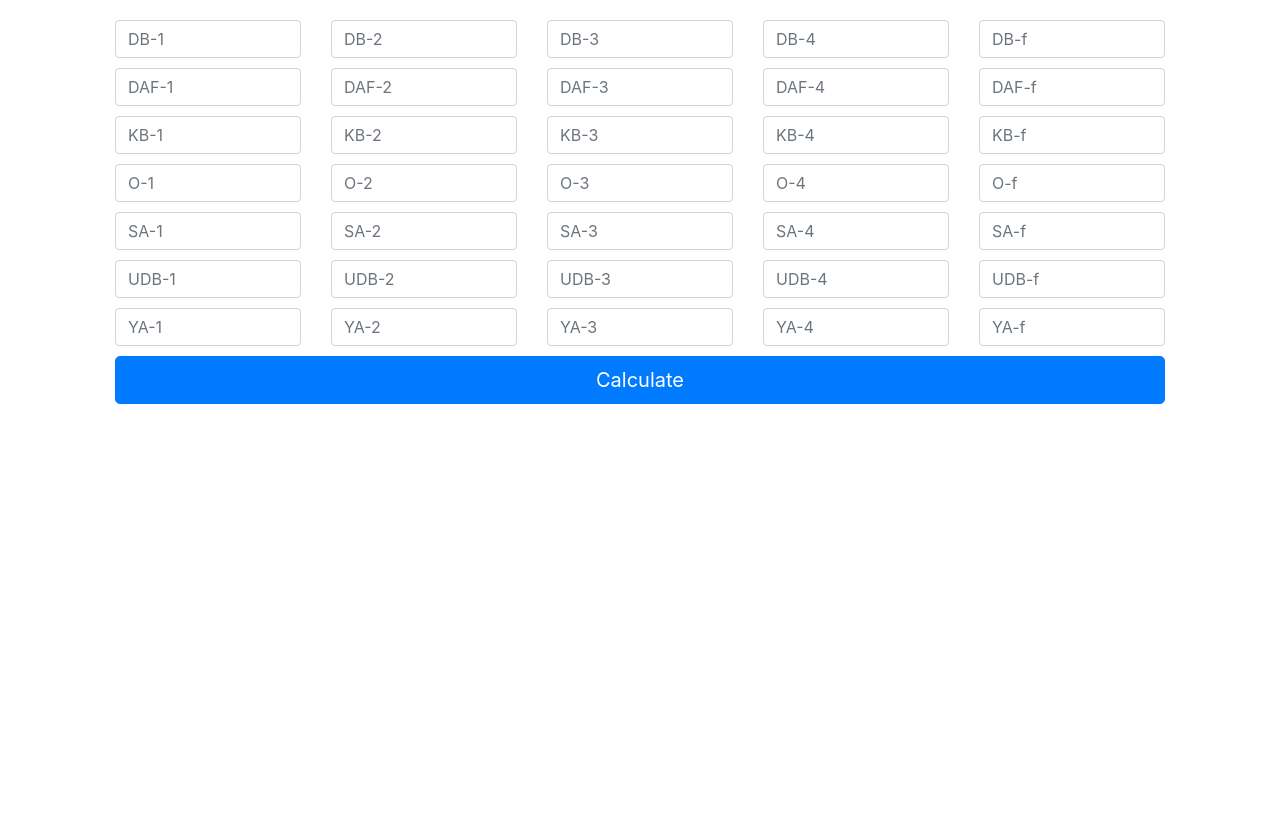
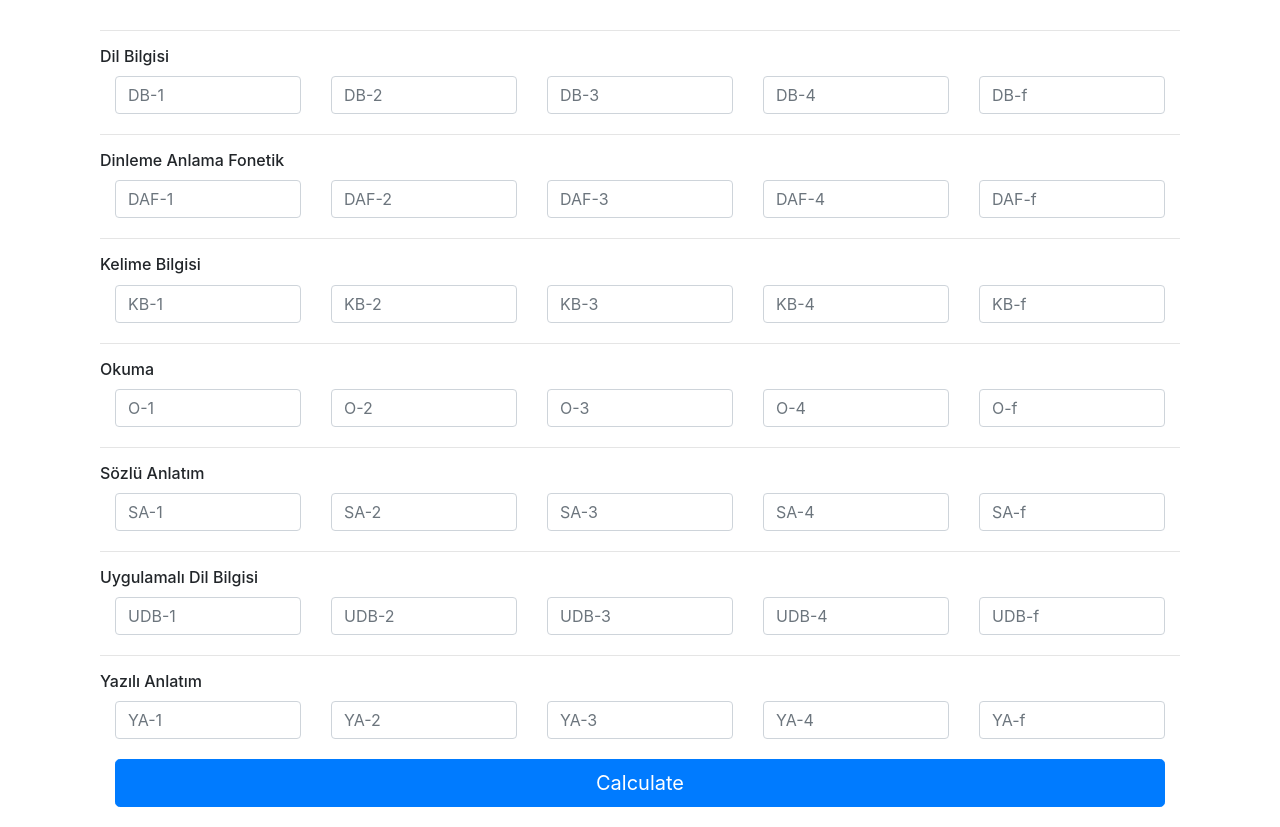
Before and after one commit to ifatihyildirim/average-grade-calculator, a plain HTML site: page index.html in a window 1280 px wide. Before the commit the page ends 800 px from the top, so only its background shows below. Drawn offline with nearby package versions, Linux system fonts and the light colour scheme.

Commit message:
lesson name added

```diff
--- a/Calculator.js
+++ b/Calculator.js
@@ -9,14 +9,14 @@ class Calculator {
         var sum = 0;
 
         Object.keys(this.lessons).forEach((key) => {
-            sum = sum + this.lessons[key];
+            sum += this.lessons[key].ECTS;
         });
 
         return sum;
     }
 
     ECTSCreditsCalculator(lesson, avarage) {
-        return this.lessons[lesson] * avarage;
+        return this.lessons[lesson].ECTS * avarage;
     }
 
     lessonAvarageCalculator(object) {
@@ -35,7 +35,7 @@ class Calculator {
 
         Object.keys(object).forEach((key) => {
             var lesson =  this.lessonAvarageCalculator(object[key]);
-            avarage = avarage + this.ECTSCreditsCalculator(key, lesson);
+            avarage += this.ECTSCreditsCalculator(key, lesson);
         });
 
         return avarage / this.creditsSums();
--- a/index.html
+++ b/index.html
@@ -10,6 +10,10 @@
     <style>
         .row {
             margin: 10px 0;
+        }
+
+        .box {
+            margin: 20px 0;
         }
     </style>
 
@@ -44,13 +48,13 @@
         };
 
         var lessons = {
-            DB: 6.0,
-            DAF: 4.0,
-            KB: 4.0,
-            O: 5.0,
-            SA: 6.0,
-            UDB: 3.0,
-            YA: 5.0,
+            DB: { name: 'Dil Bilgisi', ECTS: 6.0 },
+            DAF: { name: 'Dinleme Anlama Fonetik', ECTS: 4.0 },
+            KB: { name: 'Kelime Bilgisi', ECTS: 4.0 },
+            O: { name: 'Okuma', ECTS: 5.0 },
+            SA: { name: 'Sözlü Anlatım', ECTS: 6.0 },
+            UDB: { name: 'Uygulamalı Dil Bilgisi', ECTS: 3.0 },
+            YA: { name: 'Yazılı Anlatım', ECTS: 5.0 },
         };
 
         function HTMLInputParticle(key) {
@@ -69,7 +73,7 @@
 
             Object.keys(lessons).forEach(function(key) {
                 var inputResult = HTMLInputParticle(key);
-                result += `<div class="row">${inputResult}</div>`;
+                result += `<div class="box"><hr><h6>${lessons[key].name}</h6><div class="row">${inputResult}</div></div>`;
             });
 
             return result;
```
